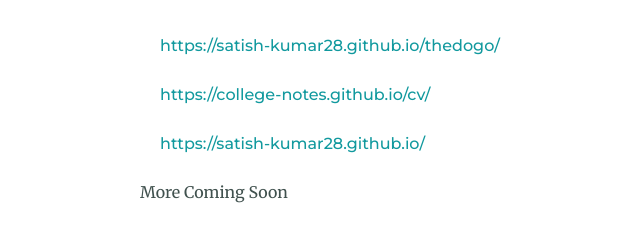
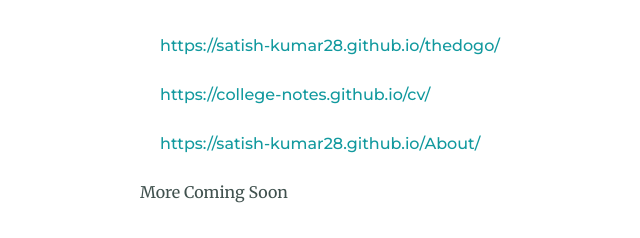
Before and after one commit to Satish-kumar28/cv, a plain HTML site: page index.html in a window 1280 px wide. Shown: the part 2122-2360 px from the top of the page, 180-820 px from the left. Drawn offline with Linux system fonts and the light colour scheme.

Commit message:
Update index.html

```diff
--- a/index.html
+++ b/index.html
@@ -47,7 +47,7 @@
              <h3 class="websites">All my websites -</h3>
              <p> <a  href="https://satish-kumar28.github.io/thedogo/" class="weblink">https://satish-kumar28.github.io/thedogo/</a></p>
              <p> <a  href="https://college-notes.github.io/cv/" class="weblink">https://college-notes.github.io/cv/</a></p>
-             <p> <a  href="https://satish-kumar28.github.io/About" class="weblink">https://satish-kumar28.github.io/</a></p>
+             <p> <a  href="https://satish-kumar28.github.io/About" class="weblink">https://satish-kumar28.github.io/About/</a></p>
 
 
 
```
